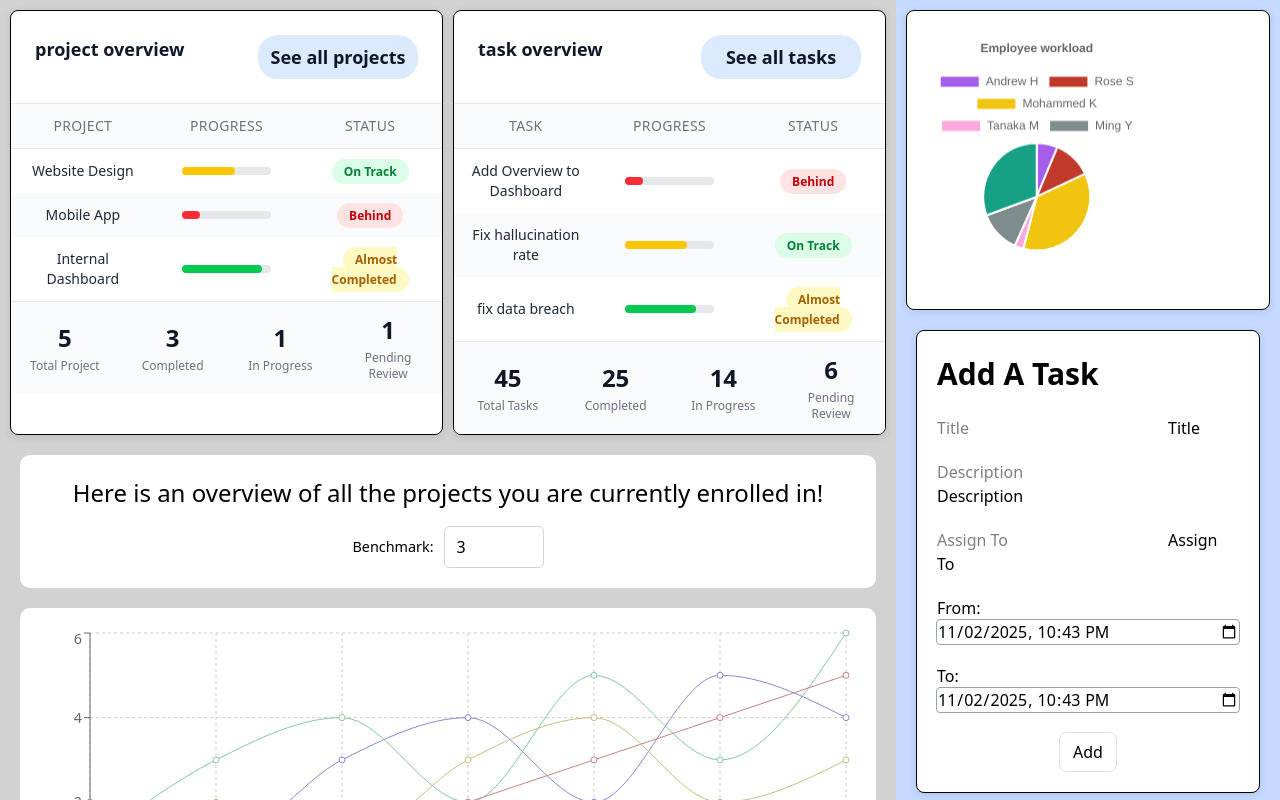
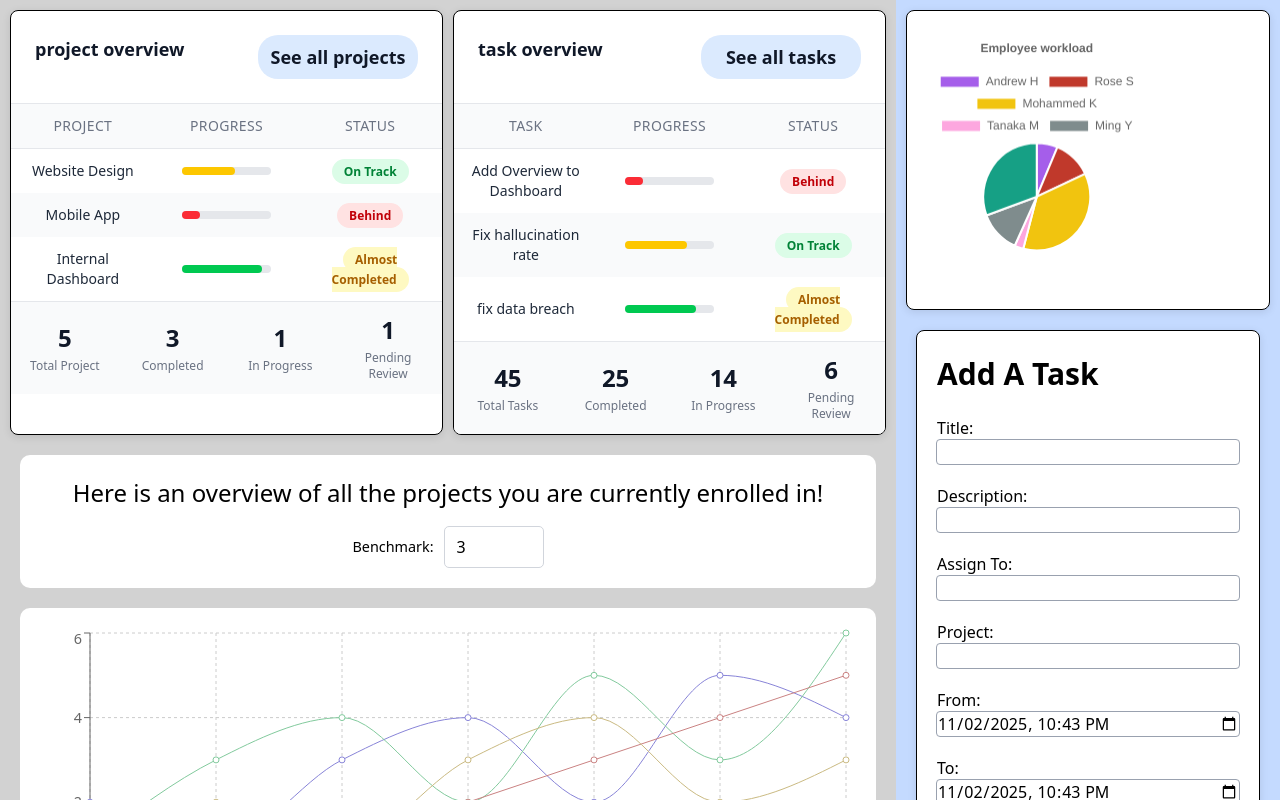
Before and after one commit to 17nbist/COB290-2025-Team-5, a Next.js app: page /dashboard-manager in a window 1280 px wide. Built offline with nearby package versions, Linux system fonts and the light colour scheme.

Commit message:
[JB] fixed final bugs

```diff
--- a/src/app/dashboard-manager/OverviewTable.js
+++ b/src/app/dashboard-manager/OverviewTable.js
@@ -39,7 +39,13 @@ export default function OverviewTable({ label, data, stats }) {
 
             {/* Data Rows */}
             {data.map((item, index) => (
-                <motion.div key={index} className={`grid grid-cols-1 sm:grid-cols-3 items-center text-center text-gray-800 dark:text-gray-200 text-sm ${index % 2 === 0 ? "bg-white dark:bg-[#242424]" : "bg-gray-50 dark:bg-[#1e1e1e]"}`} whileHover={{ backgroundColor: "rgba(0,0,0,0.03)" }}>
+                <motion.div
+                    key={index}
+                    className={`grid grid-cols-1 sm:grid-cols-3 items-center text-center text-gray-800 dark:text-gray-200 text-sm
+    ${index % 2 === 0 ? "bg-white dark:bg-[#242424]" : "bg-gray-50 dark:bg-[#1e1e1e]"}
+    hover:bg-gray-100 dark:hover:bg-[#2a2a2a] transition-colors duration-300
+  `}
+                >
                     <div className="p-3 font-medium">{item.name}</div>
                     <div className="p-3 flex justify-center">
                         <div className="w-3/4 bg-gray-200 dark:bg-gray-700 rounded-full h-2">
--- a/src/components/TaskForm.js
+++ b/src/components/TaskForm.js
@@ -4,23 +4,27 @@ import { useState } from "react";
 import Card from "@/components/Card";
 import Button from "@/components/Button";
 
-export default function TasksForm({ tasks, setTasks }) {
+export default function TasksForm({ tasks, setTasks, setShowModal }) {
     const [title, setTitle] = useState("");
     const [description, setDescription] = useState("");
-    const [employeeName, setEmployeeName] = useState([]);
+    const [employeeName, setEmployeeName] = useState("");
+    const [projectName, setProjectName] = useState("");
     const [from, setFrom] = useState(new Date());
     const [to, setTo] = useState(new Date());
 
     function addTask() {
-        if (title == "" || to <= from) {
-            return
+        if (title.trim() === "" || to <= from) {
+            return;
         }
 
-        console.log(from, to);
-        setTasks(prev => [...prev, { id: prev.length, title, description, from, to }]);
+        setTasks(prev => [
+            ...prev,
+            { id: prev.length, title, description, employeeName, from, to }
+        ]);
         setShowModal(false);
         setTitle("");
         setDescription("");
+        setEmployeeName("");
         setFrom(new Date());
         setTo(new Date());
     }
@@ -29,24 +33,79 @@ export default function TasksForm({ tasks, setTasks }) {
         <Card style={{ width: "100%" }}>
             <div className="flex flex-col gap-[20px]">
                 <h1 className="text-[30px] font-[600]">Add A Task</h1>
+
+                {/* Title */}
                 <div className="flex flex-col">
                     <div className="textInput-group">
-                        <input required="" placeholder="Title" type="text" value={title} onChange={(e) => setTitle(e.target.value)} name="text" autoComplete="off" className="textInput" />
-                        <label className="label">Title</label>
+                        <label className="label flex flex-col">
+                            <h1>Title:</h1>
+                            <input
+                                required
+                                type="text"
+                                value={title}
+                                onChange={(e) => setTitle(e.target.value)}
+                                name="title"
+                                autoComplete="off"
+                                className="rounded-[3px] outline outline-gray-400"
+                            />
+                        </label>
                     </div>
                 </div>
+
+                {/* Description */}
                 <div className="flex flex-col">
                     <div className="textInput-group">
-                        <input required="" placeholder="Description" type="text" value={description} onChange={(e) => setDescription(e.target.value)} name="text" autoComplete="off" className="textInput" />
-                        <label className="label">Description</label>
+                        <label className="label flex flex-col">
+                            <h1>Description:</h1>
+                            <input
+                                required
+                                type="text"
+                                value={description}
+                                onChange={(e) => setDescription(e.target.value)}
+                                name="description"
+                                autoComplete="off"
+                                className="rounded-[3px] outline outline-gray-400"
+                            />
+                        </label>
                     </div>
                 </div>
+
+                {/* Assign To */}
                 <div className="flex flex-col">
                     <div className="textInput-group">
-                        <input required="" placeholder="Assign To" type="text" value={employeeName} onChange={(e) => setEmployeeName(e.target.value)} name="text" autoComplete="off" className="textInput" />
-                        <label className="label">Assign To</label>
+                        <label className="label flex flex-col">
+                            <h1>Assign To:</h1>
+                            <input
+                                required
+                                type="text"
+                                value={employeeName}
+                                onChange={(e) => setEmployeeName(e.target.value)}
+                                name="employee"
+                                autoComplete="off"
+                                className="rounded-[3px] outline outline-gray-400"
+                            />
+                        </label>
                     </div>
                 </div>
+
+                                <div className="flex flex-col">
+                    <div className="textInput-group">
+                        <label className="label flex flex-col">
+                            <h1>Project:</h1>
+                            <input
+                                required
+                                type="text"
+                                value={projectName}
+                                onChange={(e) => setProjectName(e.target.value)}
+                                name="employee"
+                                autoComplete="off"
+                                className="rounded-[3px] outline outline-gray-400"
+                            />
+                        </label>
+                    </div>
+                </div>
+
+                {/* From */}
                 <div className="flex flex-col">
                     <h1>From:</h1>
                     <input
@@ -57,6 +116,7 @@ export default function TasksForm({ tasks, setTasks }) {
                     />
                 </div>
 
+                {/* To */}
                 <div className="flex flex-col">
                     <h1>To:</h1>
                     <input
@@ -66,12 +126,15 @@ export default function TasksForm({ tasks, setTasks }) {
                         className="rounded-[3px] outline outline-gray-400"
                     />
                 </div>
-                <div className="flex w-full justify-center">
+
+                {/* Buttons */}
+                <div className="flex w-full justify-end">
                     <div className="flex gap-2">
+                        <Button onClick={() => setShowModal(false)} text={"Cancel"} />
                         <Button onClick={addTask} text={"Add"} />
                     </div>
                 </div>
             </div>
         </Card>
-    )
+    );
 }
```
Also changed, not shown: src/app/dashboard-manager/page.js (indentation only).
